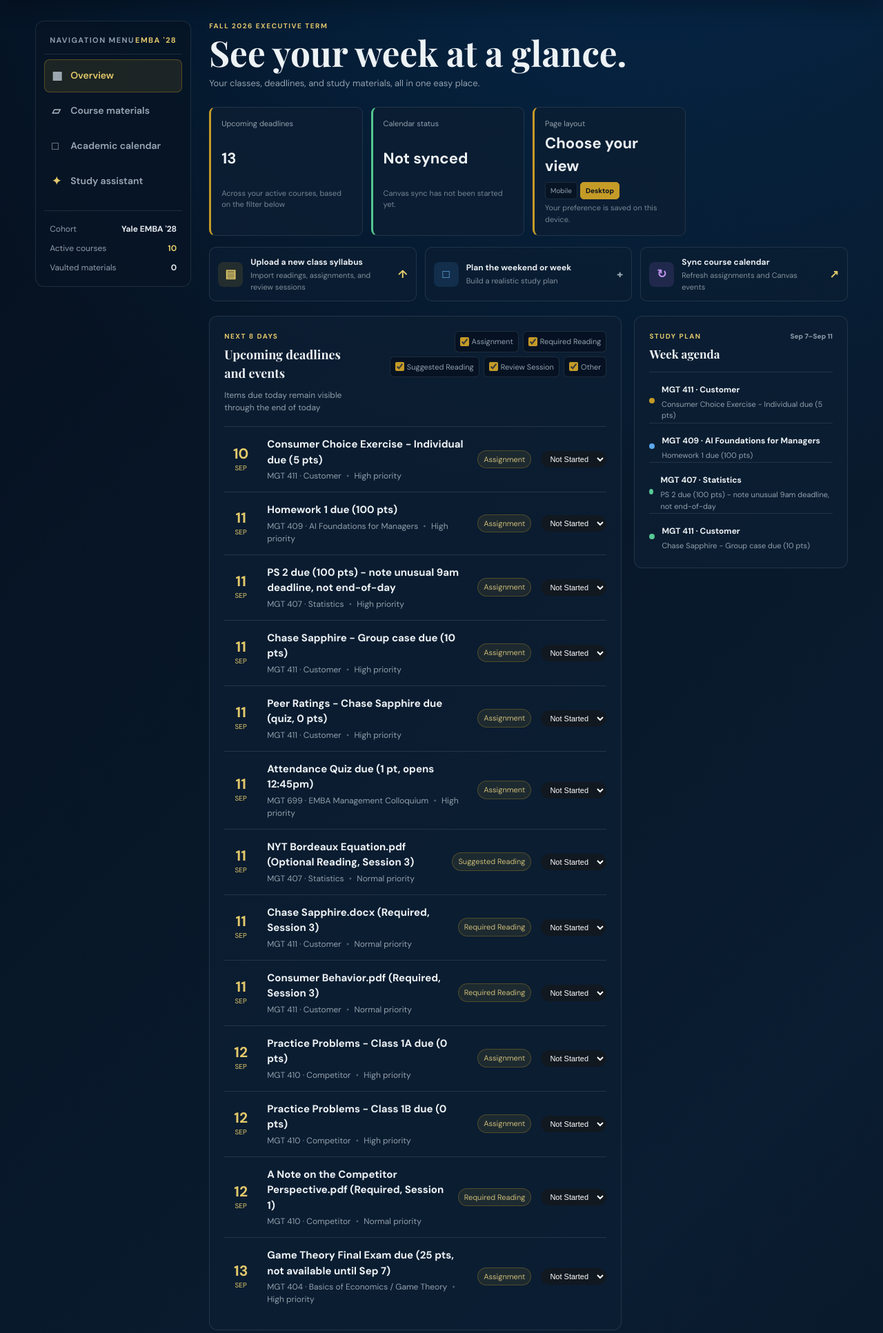
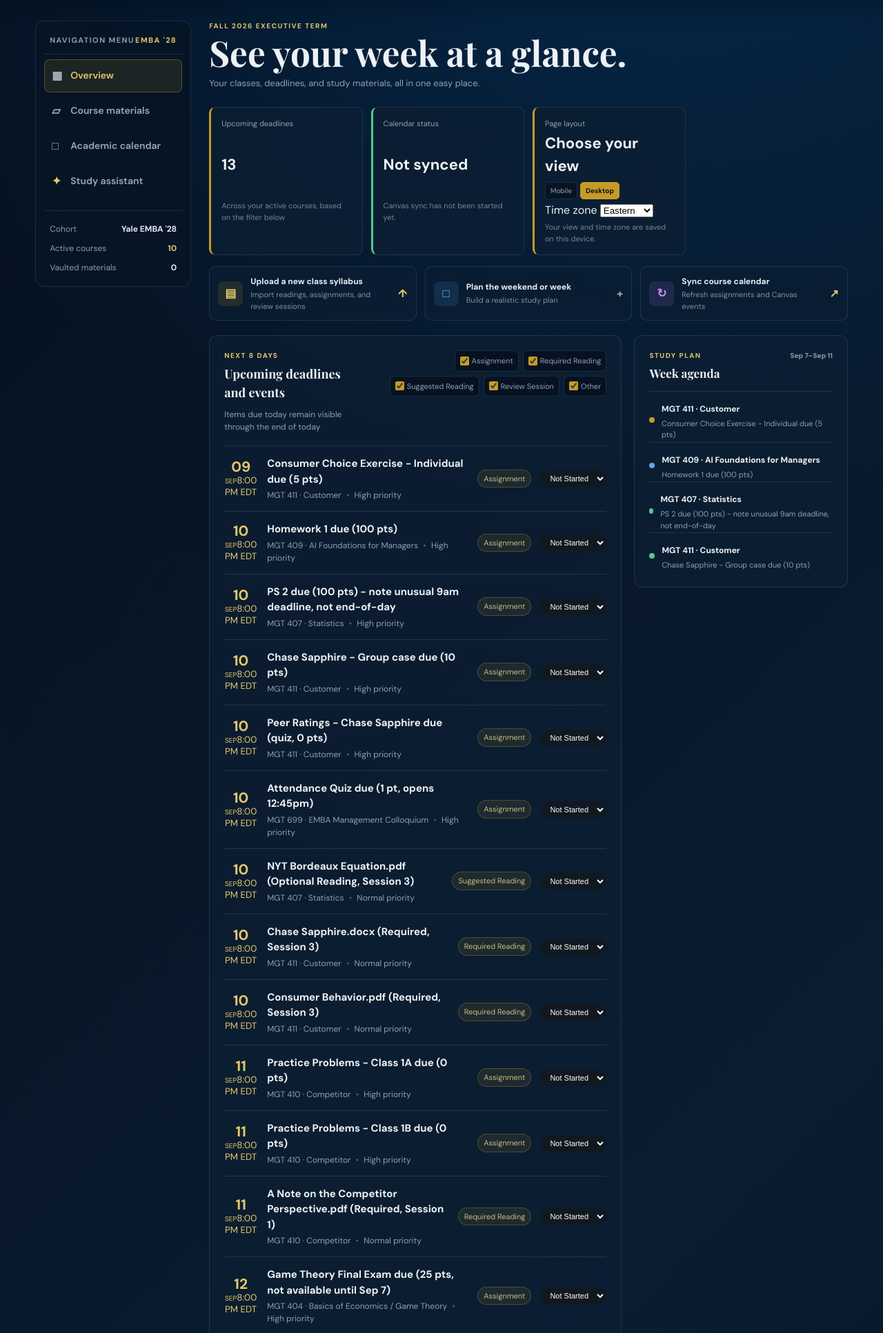
Before and after one commit to bbyale-aifm/yemba-study-dashboard, a FastAPI app: page / in a window 1280 px wide. Shown: the part 78-2011 px from the top of the page at 69% size. Run offline with FastAPI, Linux system fonts and the light colour scheme.

Commit message:
Add user timezone selection

```diff
--- a/app/main.py
+++ b/app/main.py
@@ -54,7 +54,7 @@
     # Canvas commonly emits a floating DTSTART even though it represents the
     # user's Eastern calendar. An explicit TZID still wins when supplied.
     zone = ZoneInfo(tz_match.group(1)) if tz_match else CANVAS_TIMEZONE
-    return parsed.replace(tzinfo=zone)
+    return parsed.replace(tzinfo=zone).astimezone(timezone.utc)
 
 
 def deduplicate_assignments(db: Session) -> int:
--- a/app/templates/dashboard.html
+++ b/app/templates/dashboard.html
@@ -49,7 +49,7 @@
         <article class="summary-card gold-edge"><span>Upcoming deadlines</span><strong id="upcomingCount">{{ assignments|length }}</strong><small>Across your active courses, based on the filter below</small></article>
 
         <article class="summary-card green-edge calendar-status-card sync-{{ canvas_sync_status }}"><span>Calendar status</span><strong>{{ canvas_sync_label }}</strong><small>{{ canvas_sync_detail }}</small></article>
-        <article class="summary-card layout-card"><span>Page layout</span><strong>Choose your view</strong><div class="view-choice" role="group" aria-label="Choose dashboard layout"><button class="view-choice-button" data-layout="mobile" type="button">Mobile</button><button class="view-choice-button" data-layout="desktop" type="button">Desktop</button></div><small>Your preference is saved on this device.</small></article>
+        <article class="summary-card layout-card"><span>Page layout</span><strong>Choose your view</strong><div class="view-choice" role="group" aria-label="Choose dashboard layout"><button class="view-choice-button" data-layout="mobile" type="button">Mobile</button><button class="view-choice-button" data-layout="desktop" type="button">Desktop</button></div><label class="timezone-choice">Time zone <select id="timezoneChoice" aria-label="Choose your U.S. time zone"><option value="America/New_York">Eastern</option><option value="America/Chicago">Central</option><option value="America/Denver">Mountain</option><option value="America/Los_Angeles">Pacific</option><option value="America/Anchorage">Alaska</option><option value="Pacific/Honolulu">Hawaii</option></select></label><small>Your view and time zone are saved on this device.</small></article>
       </section>
 
       <div class="quick-actions homepage-only" aria-label="Quick actions">
@@ -64,8 +64,8 @@
           {% if assignments %}
             <div class="assignment-list">
             {% for assignment in assignments %}
-              <article class="assignment-row" data-status="{{ assignment.status.value }}" data-category="{{ assignment.description.split(' · ')[0] if assignment.description else 'Assignment' }}" data-search="{{ assignment.title }} {{ course_names.get(assignment.course_id, 'General') }}">
-                <div class="date-block"><strong>{{ assignment.due_at.strftime('%d') }}</strong><span>{{ assignment.due_at.strftime('%b') }}</span></div>
+              <article class="assignment-row" data-status="{{ assignment.status.value }}" data-category="{{ assignment.description.split(' · ')[0] if assignment.description else 'Assignment' }}" data-due-at="{{ assignment.due_at.isoformat() }}Z" data-search="{{ assignment.title }} {{ course_names.get(assignment.course_id, 'General') }}">
+                <div class="date-block"><strong>{{ assignment.due_at.strftime('%d') }}</strong><span>{{ assignment.due_at.strftime('%b') }}</span><small class="due-time"></small></div>
                 <div class="assignment-copy"><h3>{{ assignment.title }}</h3><p>{{ course_names.get(assignment.course_id, 'General') }} <span>•</span> {{ assignment.priority|title }} priority</p></div><span class="category-tag">{{ assignment.description.split(' · ')[0] if assignment.description else 'Assignment' }}</span>
                 <select class="status status-select status-{{ assignment.status.value }}" data-assignment-id="{{ assignment.id }}" aria-label="Update status"><option value="not_started"{% if assignment.status.value == 'not_started' %} selected{% endif %}>Not started</option><option value="in_progress"{% if assignment.status.value == 'in_progress' %} selected{% endif %}>In progress</option><option value="complete"{% if assignment.status.value == 'complete' %} selected{% endif %}>Complete</option></select>
               </article>
@@ -80,7 +80,7 @@
         <section class="panel calendar-panel {% if not calendar_only %}overview-hidden{% endif %}" id="literal-calendar">
           <div class="panel-heading"><div><p class="eyebrow">Everything due</p><h2>Academic calendar</h2><p class="panel-subtitle">Classes, assignments, readings, and review sessions on each day</p></div><div class="assignment-tools"><div class="category-filters calendar-category-filters" aria-label="Filter academic calendar by category">{% for category in ['Class', 'Assignment', 'Required Reading', 'Suggested Reading', 'Review Session', 'Other'] %}<label><input class="calendar-category-filter" type="checkbox" value="{{ category }}" checked> {{ category }}</label>{% endfor %}</div><label class="month-filter">Month <select id="calendarMonth">{% for month in calendar_months %}<option value="{{ month['key'] }}"{% if month['key'] == current_calendar_month %} selected{% endif %}>{{ month['label'] }}</option>{% endfor %}</select></label></div></div>
           <div class="calendar-legend"><span class="legend-class">Class</span><span class="legend-assignment">Assignment</span><span class="legend-required-reading">Required reading</span><span class="legend-suggested-reading">Suggested reading</span><span class="legend-review-session">Review session</span><span class="legend-other">Other</span></div>
-          {% for month in calendar_months %}<div class="month-calendar" data-calendar-month="{{ month['key'] }}"><div class="calendar-week calendar-header"><span>Sunday</span><span>Monday</span><span>Tuesday</span><span>Wednesday</span><span>Thursday</span><span>Friday</span><span>Saturday</span></div>{% for week in month['weeks'] %}<div class="calendar-week">{% for day in week %}<div class="calendar-day{% if not day['day'] %} blank{% endif %}">{% if day['day'] %}<strong class="day-number">{{ day['day'] }}</strong>{% for item in day['items'] %}<article class="calendar-event calendar-event-{{ (item.description.split(' · ')[0] if item.description else 'Assignment')|lower|replace(' ', '-') }}" data-category="{{ item.description.split(' · ')[0] if item.description else 'Assignment' }}"><b>{{ item.description.split(' · ')[0] if item.description else 'Assignment' }}</b><span>{{ item.title }}</span><small>{{ course_names.get(item.course_id, 'General') }}{% if calendar_locations.get(item.id) %} · {{ calendar_locations.get(item.id) }}{% endif %}</small></article>{% endfor %}{% endif %}</div>{% endfor %}</div>{% endfor %}</div>{% endfor %}
+          {% for month in calendar_months %}<div class="month-calendar" data-calendar-month="{{ month['key'] }}"><div class="calendar-week calendar-header"><span>Sunday</span><span>Monday</span><span>Tuesday</span><span>Wednesday</span><span>Thursday</span><span>Friday</span><span>Saturday</span></div>{% for week in month['weeks'] %}<div class="calendar-week">{% for day in week %}<div class="calendar-day{% if not day['day'] %} blank{% endif %}">{% if day['day'] %}<strong class="day-number">{{ day['day'] }}</strong>{% for item in day['items'] %}<article class="calendar-event calendar-event-{{ (item.description.split(' · ')[0] if item.description else 'Assignment')|lower|replace(' ', '-') }}" data-category="{{ item.description.split(' · ')[0] if item.description else 'Assignment' }}" data-due-at="{{ item.due_at.isoformat() }}Z"><b>{{ item.description.split(' · ')[0] if item.description else 'Assignment' }}</b><span>{{ item.title }}</span><small>{{ course_names.get(item.course_id, 'General') }}{% if calendar_locations.get(item.id) %} · {{ calendar_locations.get(item.id) }}{% endif %}</small><em class="event-time"></em></article>{% endfor %}{% endif %}</div>{% endfor %}</div>{% endfor %}</div>{% endfor %}
         </section>
 
         <aside class="right-column homepage-only">
@@ -140,6 +140,8 @@
     const chatLog = document.getElementById('chatLog');
     const termFilter = document.getElementById('termFilter');
     const viewButtons = [...document.querySelectorAll('.view-choice-button')];
+    const timezoneChoice = document.getElementById('timezoneChoice');
+    const timezones = ['America/New_York', 'America/Chicago', 'America/Denver', 'America/Los_Angeles', 'America/Anchorage', 'Pacific/Honolulu'];
     const knownCategories = new Set(['class', 'assignment', 'required reading', 'suggested reading', 'review session', 'other']);
     function normalizedCategory(value) { const category = (value || 'Assignment').trim(); return knownCategories.has(category.toLowerCase()) ? category : 'Other'; }
     document.querySelectorAll('.assignment-row').forEach((row) => { const category = normalizedCategory(row.dataset.category); row.dataset.category = category; const tag = row.querySelector('.category-tag'); if (tag) tag.textContent = category; });
@@ -148,6 +150,28 @@
     const savedLayout = localStorage.getItem('studyHubLayout');
     setLayout(window.innerWidth < 700 ? 'mobile' : (savedLayout || 'desktop'));
     viewButtons.forEach((button) => button.addEventListener('click', () => setLayout(button.dataset.layout)));
+    const savedTimezone = localStorage.getItem('studyHubTimezone');
+    if (savedTimezone && timezones.includes(savedTimezone)) timezoneChoice.value = savedTimezone;
+    function timezoneLabel(date, timezone) {
+      return new Intl.DateTimeFormat('en-US', {timeZone: timezone, timeZoneName: 'short'}).formatToParts(date).find((part) => part.type === 'timeZoneName')?.value || timezone;
+    }
+    function applyTimezone() {
+      const timezone = timezoneChoice.value;
+      localStorage.setItem('studyHubTimezone', timezone);
+      document.querySelectorAll('.assignment-row[data-due-at]').forEach((row) => {
+        const date = new Date(row.dataset.dueAt);
+        const parts = new Intl.DateTimeFormat('en-US', {timeZone: timezone, day: '2-digit', month: 'short'}).formatToParts(date);
+        row.querySelector('.date-block strong').textContent = parts.find((part) => part.type === 'day')?.value || '';
+        row.querySelector('.date-block span').textContent = parts.find((part) => part.type === 'month')?.value || '';
+        row.querySelector('.due-time').textContent = `${new Intl.DateTimeFormat('en-US', {timeZone: timezone, hour: 'numeric', minute: '2-digit'}).format(date)} ${timezoneLabel(date, timezone)}`;
+      });
+      document.querySelectorAll('.calendar-event[data-due-at]').forEach((event) => {
+        const date = new Date(event.dataset.dueAt);
+        event.querySelector('.event-time').textContent = `${new Intl.DateTimeFormat('en-US', {timeZone: timezone, hour: 'numeric', minute: '2-digit'}).format(date)} ${timezoneLabel(date, timezone)}`;
+      });
+    }
+    timezoneChoice.addEventListener('change', applyTimezone);
+    applyTimezone();
 
     function filterAssignments() {
       const query = (searchInput.value || '').toLowerCase().trim();
```
